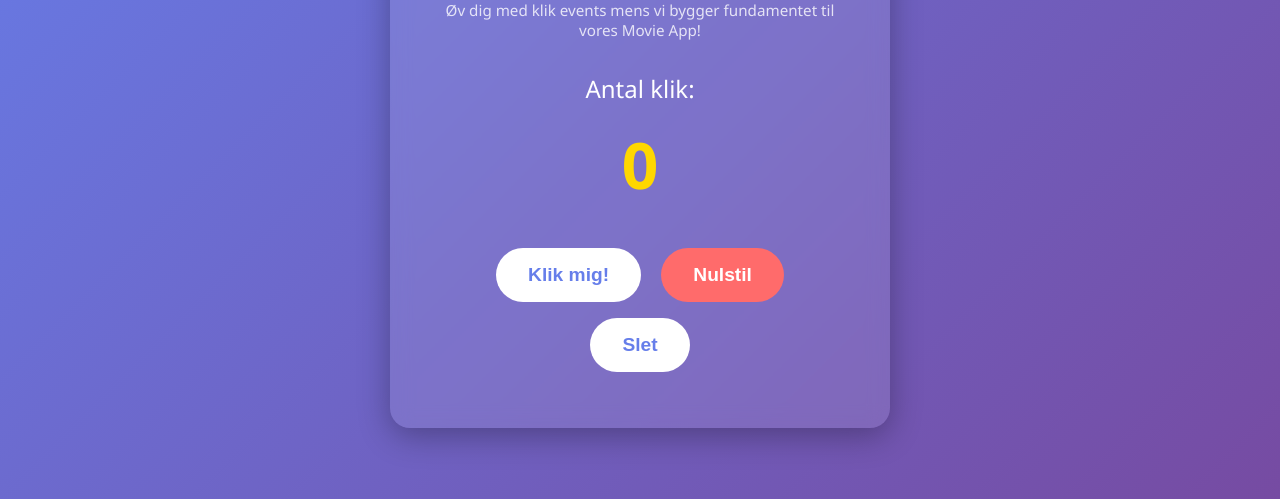
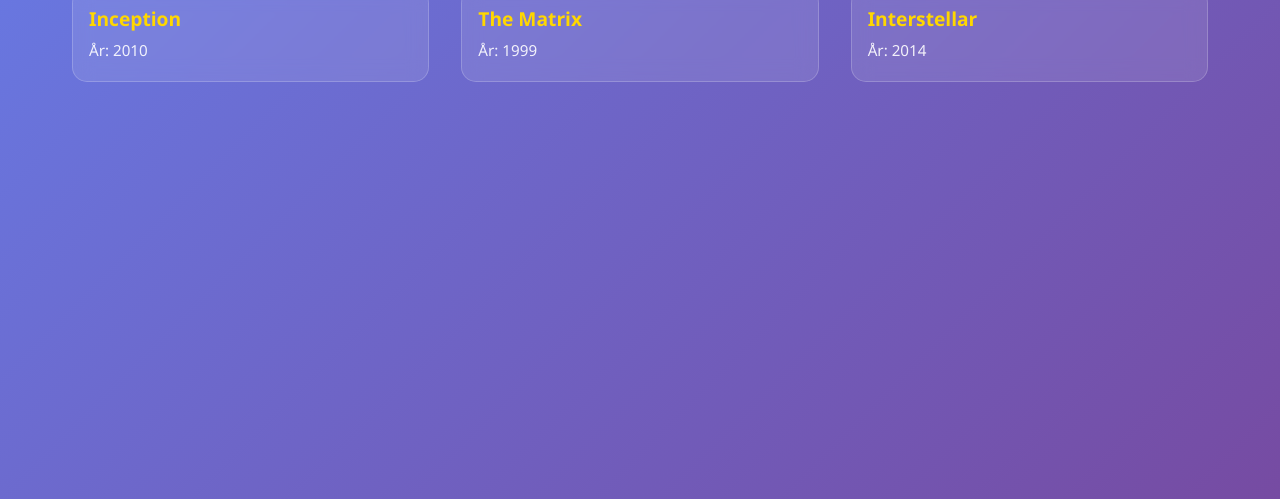
Before and after one commit to Boglarka1212/movie-app, a plain HTML site: page index.html in a window 1280 px wide. Shown: the part 301-800 px from the top of the page. Drawn offline with Linux system fonts and the light colour scheme.

Commit message:
opgave klargøring til dag 2

```diff
--- a/app.css
+++ b/app.css
@@ -28,10 +28,8 @@
 }
 
 main {
-  display: flex;
-  justify-content: center;
-  align-items: center;
-  min-height: calc(100vh - 200px);
+  max-width: 1200px;
+  margin: 0 auto;
   padding: 2rem;
 }
 
@@ -62,32 +60,6 @@
   margin-bottom: 2rem;
 }
 
-#counter {
-  font-size: 4rem;
-  font-weight: bold;
-  color: #ffd700;
-  display: block;
-  margin: 1rem 0;
-}
-
-button {
-  background: white;
-  color: #667eea;
-  border: none;
-  padding: 1rem 2rem;
-  font-size: 1.2rem;
-  border-radius: 50px;
-  cursor: pointer;
-  margin: 0.5rem;
-  transition: all 0.3s;
-  font-weight: bold;
-}
-
-button:hover {
-  transform: translateY(-2px);
-  box-shadow: 0 5px 15px rgba(0, 0, 0, 0.3);
-}
-
 button:active {
   transform: translateY(0);
 }
@@ -100,3 +72,54 @@
 #reset-button:hover {
   background: #ff5252;
 }
+
+.movie-grid {
+  display: grid;
+  grid-template-columns: 1fr;
+  gap: 2rem;
+  padding: 2rem 0;
+}
+
+@media (min-width: 600px) {
+  .movie-grid {
+    grid-template-columns: 1fr 1fr;
+  }
+}
+
+@media (min-width: 992px) {
+  .movie-grid {
+    grid-template-columns: 1fr 1fr 1fr;
+  }
+}
+
+@media (min-width: 1400px) {
+  .movie-grid {
+    grid-template-columns: 1fr 1fr 1fr 1fr;
+  }
+}
+
+.movie-card {
+  background: rgba(255, 255, 255, 0.1);
+  backdrop-filter: blur(10px);
+  border-radius: 15px;
+  padding: 1rem;
+  transition: transform 0.3s;
+  border: 1px solid rgba(255, 255, 255, 0.2);
+}
+
+.movie-card:hover {
+  transform: translateY(-5px);
+  box-shadow: 0 10px 30px rgba(0, 0, 0, 0.3);
+}
+
+.movie-card h3 {
+  color: #ffd700;
+  margin-bottom: 0.5rem;
+  font-size: 1.2rem;
+}
+
+.movie-card p {
+  opacity: 0.9;
+  font-size: 0.95rem;
+  margin: 0.3rem 0;
+}
--- a/app.js
+++ b/app.js
@@ -1,89 +1,3 @@
 "use strict";
 
-console.log("klik tæller starter...");
-
-//Variabler
-const countDisplay = document.querySelector("#counter");
-const clickButton = document.querySelector("#click-button");
-const resetButton = document.querySelector("#reset-button");
-const clearButton = document.querySelector("#clear-button");
-
-//variabel til tælleren på 0
-let count = 0;
-
-//tjek i consollen
-console.log(countDisplay);
-console.log(clickButton);
-console.log(resetButton);
-
-/*
-//læg 1 til tælleren, når der klikkes
-clickButton.addEventListener("click", function () {
-  count = count + 1;
-  countDisplay.textContent = count;
-
-  //farveskift ved tællerværdi 10
-  if (count > 10) {
-    countDisplay.style.color = "red";
-  }
-  if (count === 10) {
-    console.log("Du har nu nået 10 klik");
-  }
-});
-
-
-
-//nulstil tæller
-resetButton.addEventListener("click", function () {
-  count = 0;
-  countDisplay.textContent = count;
-  countDisplay.style.color = "#ffd700";
-});
-
-
-
-// træk 1 fra tælleren, når der klikkes
-clearButton.addEventListener("click", function () {
-  if (count > 0) {
-    count = count -1;
-    countDisplay.textContent = count;
-  };
-  if (count <= 10) {
-    countDisplay.style.color = "#ffd700";
-  }
-});
- */
-
-//Forsimplet - funktioner til hver knap
-
-function plusCount() {
-  count = count + 1;
-  countDisplay.textContent = count;
-  //farveskift ved tællerværdi 10
-  if (count > 10) {
-    countDisplay.style.color = "red";
-  }
-  if (count === 10) {
-    console.log("Du har nu nået 10 klik");
-  }
-}
-
-function minusCount() {
-  if (count > 0) {
-    count = count - 1;
-    countDisplay.textContent = count;
-  }
-  if (count <= 10) {
-    countDisplay.style.color = "#ffd700";
-  }
-}
-
-function deleteCount() {
-  count = 0;
-  countDisplay.textContent = count;
-  countDisplay.style.color = "#ffd700";
-}
-
-clickButton.addEventListener("click", plusCount);
-clearButton.addEventListener("click", minusCount);
-resetButton.addEventListener("click", deleteCount);
+console.log("Movie App - DAG 2 starter...");
--- a/index.html
+++ b/index.html
@@ -3,27 +3,39 @@
   <head>
     <meta charset="UTF-8" />
     <meta name="viewport" content="width=device-width, initial-scale=1.0" />
-    <title>Movie App - DAG 1</title>
+    <title>Movie App - DAG 2</title>
     <link rel="stylesheet" href="app.css" />
   </head>
   <body>
     <header>
       <h1>Movie App</h1>
-      <p>DAG 1: Lær JavaScript med Klik-tæller</p>
+      <p>DAG 2: Arrays, Loops & Film-lister</p>
     </header>
 
     <main>
-      <section class="counter-box" aria-labelledby="counter-title">
-        <h2 id="counter-title">Klik Tæller</h2>
-        <p class="instructions">
-          Øv dig med klik events mens vi bygger fundamentet til vores Movie App!
-        </p>
+      <section id="movie-list" class="movie-grid" aria-label="Filmliste">
+        <!-- Film vises her med JavaScript -->
+      </section>
 
-        <div class="count-display">Antal klik: <span id="counter">0</span></div>
-
-        <button id="click-button">Klik mig!</button>
-        <button id="reset-button">Nulstil</button>
-        <button id="clear-button">Slet</button>
+      <section id="movie-list" class="movie-grid" aria-label="Filmliste">
+        <article class="movie-card">
+          <div class="movie-info">
+            <h3>Inception</h3>
+            <p>År: 2010</p>
+          </div>
+        </article>
+        <article class="movie-card">
+          <div class="movie-info">
+            <h3>The Matrix</h3>
+            <p>År: 1999</p>
+          </div>
+        </article>
+        <article class="movie-card">
+          <div class="movie-info">
+            <h3>Interstellar</h3>
+            <p>År: 2014</p>
+          </div>
+        </article>
       </section>
     </main>
 
```
Also changed, not shown: oevelse.js (+91 -0 lines).
